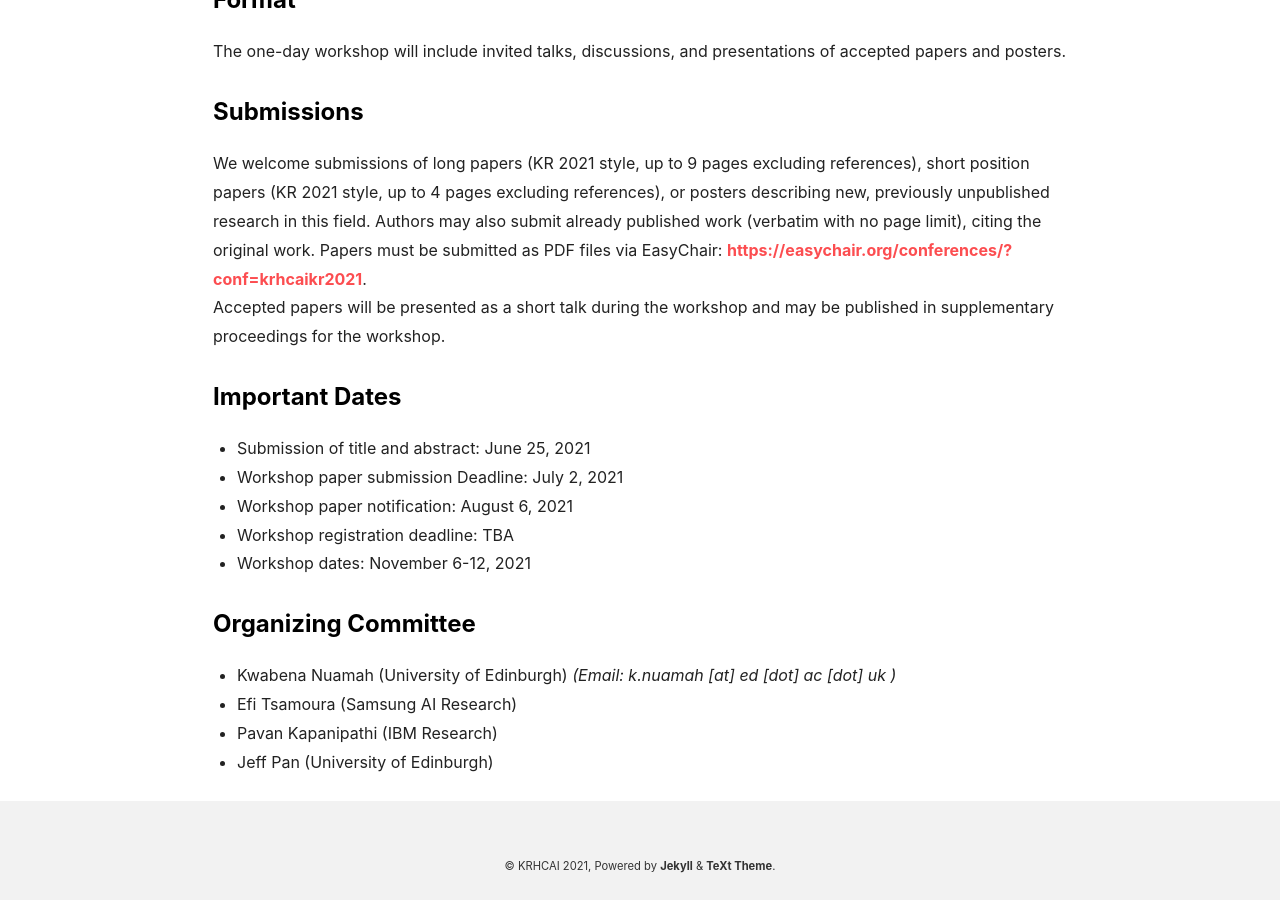
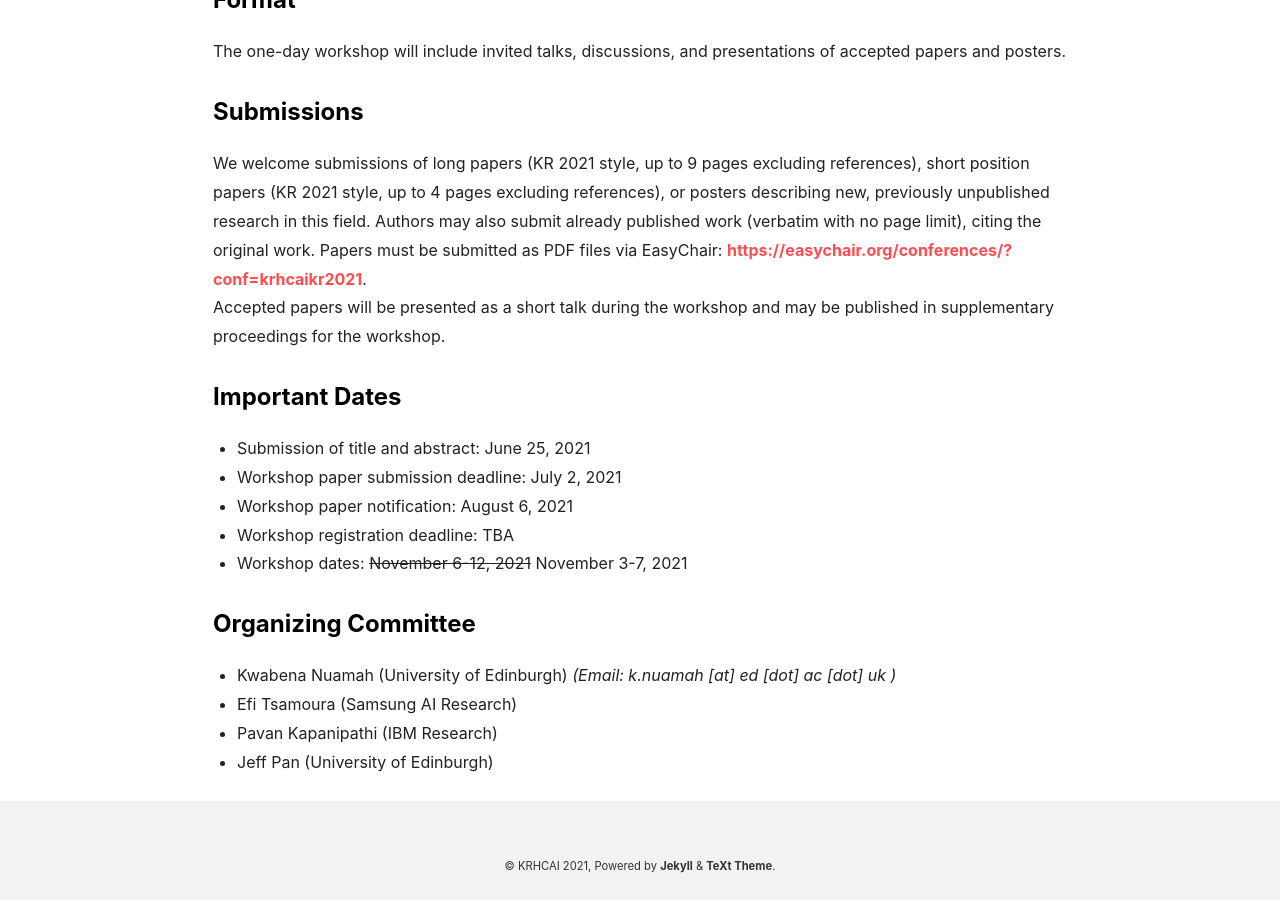
Before and after one commit to krhcai/krhcai.github.io, a Jekyll site: the page built from index.html, in a window 1280 px wide and 900 px high, scrolled down 1862 px. Built offline with Jekyll 4.4.1, drawn with Linux system fonts in a browser that asks for light colours; nearby versions of some CDN libraries; the list of posts is cut into pages by our own code.

Commit message:
update workshop dates

```diff
--- a/index.html
+++ b/index.html
@@ -92,10 +92,10 @@ key: page-index
     <div>
         <ul>
             <li>Submission of title and abstract: June 25, 2021</li>
-            <li>Workshop paper submission Deadline: July 2, 2021</li>
+            <li>Workshop paper submission deadline: July 2, 2021</li>
             <li>Workshop paper notification: August 6, 2021</li>
             <li>Workshop registration deadline: TBA</li>
-            <li>Workshop dates: November 6-12, 2021</li>
+            <li>Workshop dates: <del>November 6-12, 2021</del> November 3-7, 2021</li>
         </ul>
     </div>
 
```
